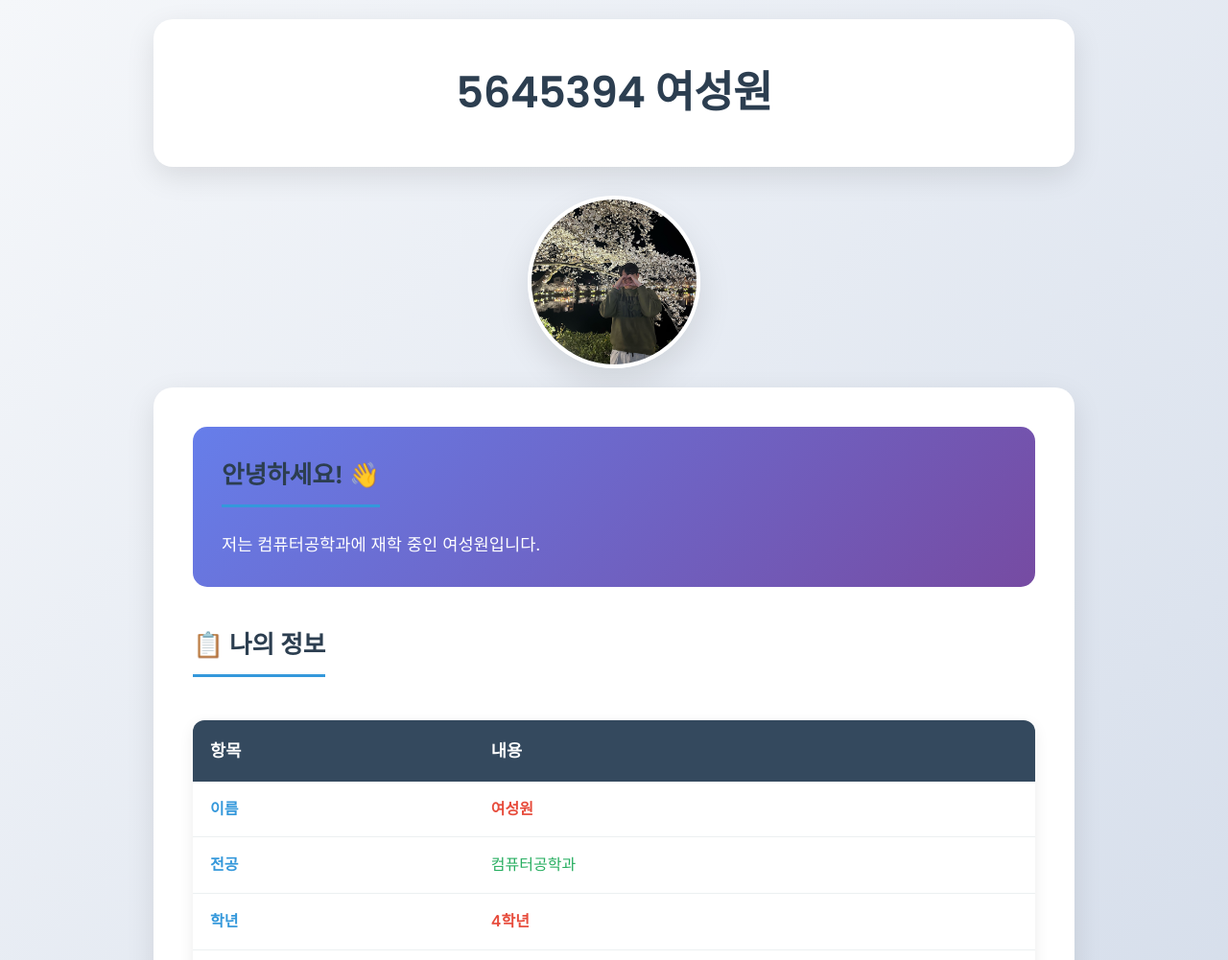
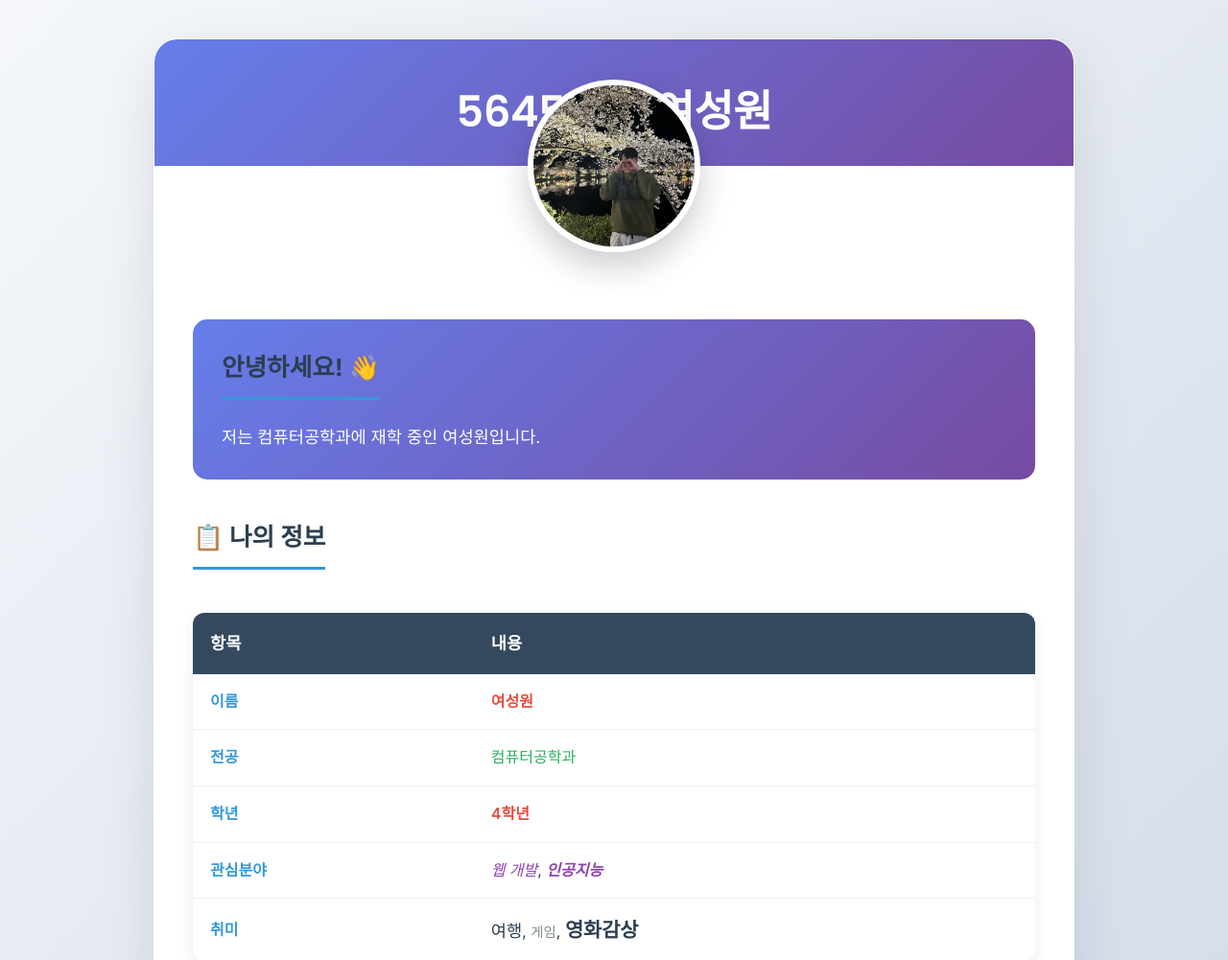
Before and after one commit to aqwo6333/sw, a Flask app: page / in a window 1280 px wide. Shown: the top 1001 px of the page at 96% size. Run offline with Flask 3, Linux system fonts and the light colour scheme.

Commit message:
Unified card design: Combine all sections into one cohesive layout

```diff
--- a/static/styles.css
+++ b/static/styles.css
@@ -12,6 +12,7 @@ body {
     min-height: 100vh;
     color: #2c3e50;
     line-height: 1.6;
+    padding: 20px 0;
 }
 
 .container {
@@ -20,21 +21,31 @@ body {
     padding: 20px;
 }
 
-.header {
+.unified-card {
     background: white;
-    text-align: center;
-    padding: 40px;
-    margin-bottom: 30px;
-    border-radius: 20px;
-    box-shadow: 0 10px 30px rgba(0, 0, 0, 0.1);
+    border-radius: 25px;
+    box-shadow: 0 20px 60px rgba(0, 0, 0, 0.1);
     border: 1px solid rgba(255, 255, 255, 0.8);
+    overflow: hidden;
+    transition: transform 0.3s ease;
 }
 
-.header h1 {
+.unified-card:hover {
+    transform: translateY(-5px);
+    box-shadow: 0 25px 80px rgba(0, 0, 0, 0.15);
+}
+
+.header-section {
+    text-align: center;
+    padding: 40px 40px 20px 40px;
+    background: linear-gradient(135deg, #667eea 0%, #764ba2 100%);
+    color: white;
+}
+
+.header-section h1 {
     font-family: 'Poppins', sans-serif;
     font-size: 2.8em;
     font-weight: 600;
-    color: #2c3e50;
     margin: 0;
     letter-spacing: -0.5px;
 }
@@ -43,25 +54,22 @@ body {
     width: 180px;
     height: 180px;
     border-radius: 50%;
-    border: 4px solid white;
-    box-shadow: 0 15px 35px rgba(0, 0, 0, 0.1);
-    margin: 20px auto;
+    border: 6px solid white;
+    box-shadow: 0 15px 35px rgba(0, 0, 0, 0.2);
+    margin: -90px auto 30px auto;
     display: block;
     object-fit: cover;
     transition: transform 0.3s ease;
+    position: relative;
+    z-index: 10;
 }
 
 .profile-image:hover {
     transform: scale(1.05);
 }
 
-.main-content {
-    background: white;
+.content-section {
     padding: 40px;
-    border-radius: 20px;
-    box-shadow: 0 10px 30px rgba(0, 0, 0, 0.1);
-    border: 1px solid rgba(255, 255, 255, 0.8);
-    margin-bottom: 30px;
 }
 
 .section {
--- a/templates/index.html
+++ b/templates/index.html
@@ -8,14 +8,15 @@
 </head>
 <body>
     <div class="container">
-        <div class="header">
+        <div class="unified-card">
+            <div class="header-section">
                 <h1 class="text-large">5645394 여성원</h1>
             </div>
 
             <img src="../static/photo.jpg"
                  alt="프로필 사진" class="profile-image">
 
-        <div class="main-content">
+            <div class="content-section">
                 <div class="intro-section section">
                     <h2>안녕하세요! 👋</h2>
                     <p class="text-medium">
@@ -89,12 +90,12 @@
                         <span class="tech-stack tech-node">Node.js</span>
                     </div>
                 </div>
-        </div>
 
-        <div class="search-engines">
+                <div class="search-section">
                     <h3 class="text-large">🔍 검색엔진 바로가기</h3>
                     <p class="text-small">아래 이미지를 클릭하면 해당 검색엔진으로 이동합니다.</p>
 
+                    <div class="search-links">
                         <a href="https://www.naver.com" target="_blank" class="search-link">
                             <img src="../static/naver.jpg"
                                  alt="네이버 검색" title="네이버로 이동">
@@ -106,5 +107,8 @@
                         </a>
                     </div>
                 </div>
+            </div>
+        </div>
+    </div>
 </body>
 </html>
```
Also changed, not shown: other parts of static/styles.css (+24 -10 lines). Lines whose indentation alone changed are shown as unchanged.
